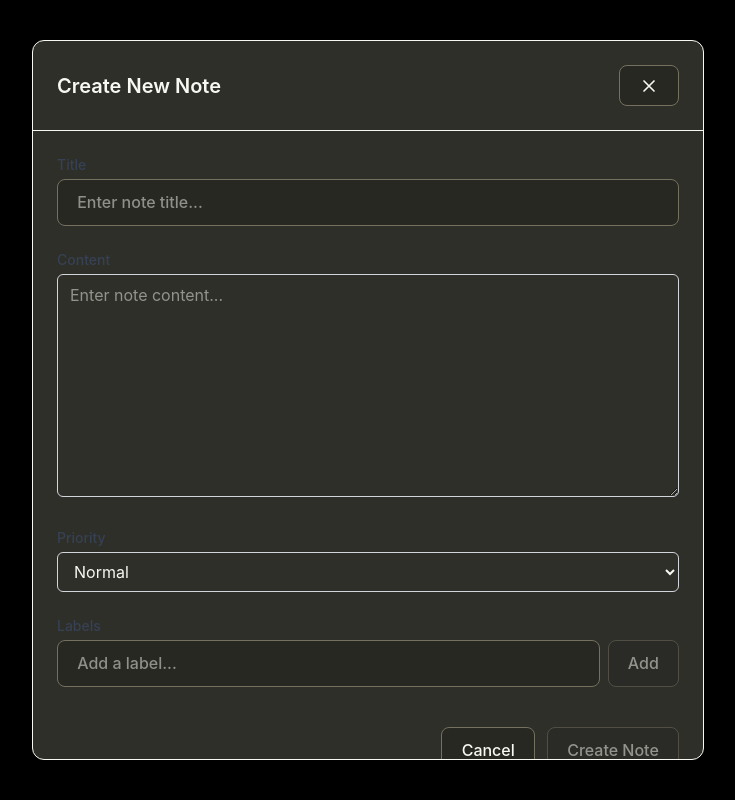
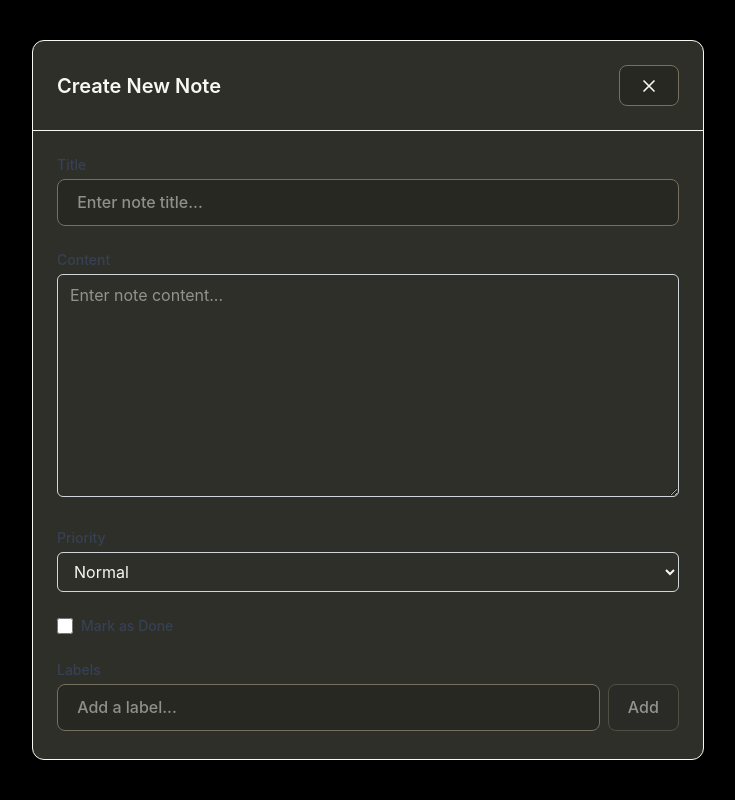
Before and after one commit to PanchoBubble/juan-note, a React (Vite) app: page / in a window 1280 px wide. Both pictures are taken after a click on the button "New Note". Shown: the top 800 px of the page, without its empty margins (272-1007 px from the left). Built offline with nearby package versions, Linux system fonts and the light colour scheme.

Commit message:
Add done status toggle to NoteItem and NoteEditor

```diff
--- a/src/components/NoteEditor.tsx
+++ b/src/components/NoteEditor.tsx
@@ -15,6 +15,7 @@ export function NoteEditor({ note, onSave, onCancel, loading, quick = false }: N
   const [priority, setPriority] = useState(0);
   const [labels, setLabels] = useState<string[]>([]);
   const [labelInput, setLabelInput] = useState('');
+  const [done, setDone] = useState(false);
 
   useEffect(() => {
     if (note) {
@@ -22,11 +23,13 @@ export function NoteEditor({ note, onSave, onCancel, loading, quick = false }: N
       setContent(note.content);
       setPriority(note.priority);
       setLabels(note.labels || []);
+      setDone(note.done || false);
     } else {
       setTitle('');
       setContent('');
       setPriority(0);
       setLabels([]);
+      setDone(false);
     }
   }, [note]);
 
@@ -44,12 +47,14 @@ export function NoteEditor({ note, onSave, onCancel, loading, quick = false }: N
           content: content.trim(),
           priority,
           labels,
+          done,
         } as UpdateNoteRequest
       : {
           title: title.trim(),
           content: content.trim(),
           priority,
           labels,
+          done,
         } as CreateNoteRequest;
 
     await onSave(request);
@@ -125,6 +130,20 @@ export function NoteEditor({ note, onSave, onCancel, loading, quick = false }: N
                 <option value={2}>Medium</option>
                 <option value={3}>High</option>
               </select>
+             </div>
+
+            <div>
+              <label className="flex items-center space-x-2">
+                <input
+                  type="checkbox"
+                  id="done"
+                  checked={done}
+                  onChange={(e) => setDone(e.target.checked)}
+                  className="w-4 h-4 text-green-600 bg-gray-100 border-gray-300 rounded focus:ring-green-500 focus:ring-2"
+                  disabled={loading}
+                />
+                <span className="text-sm font-medium text-gray-700">Mark as Done</span>
+              </label>
             </div>
 
             <div>
--- a/src/components/NoteItem.tsx
+++ b/src/components/NoteItem.tsx
@@ -69,6 +69,14 @@ export const NoteItem = React.memo(function NoteItem({ note, onEdit, onDelete, o
           {note.title || 'Untitled Note'}
         </h3>
         <div className="flex items-center space-x-2">
+          {note.done && (
+            <span className="px-3 py-1.5 rounded-full text-xs font-semibold border shadow-sm text-monokai-green bg-monokai-bg bg-opacity-80 border-monokai-comment">
+              <span className="flex items-center space-x-1">
+                <span className="w-2 h-2 rounded-full bg-monokai-green"></span>
+                <span>Done</span>
+              </span>
+            </span>
+          )}
           {note.priority > 0 && (
             <span className={`px-3 py-1.5 rounded-full text-xs font-semibold border shadow-sm ${getPriorityColor(note.priority)}`}>
               <span className="flex items-center space-x-1">
```
